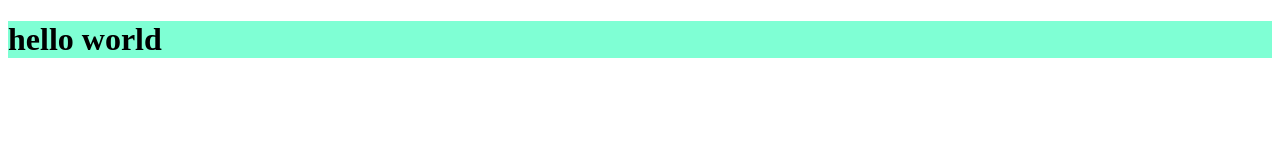
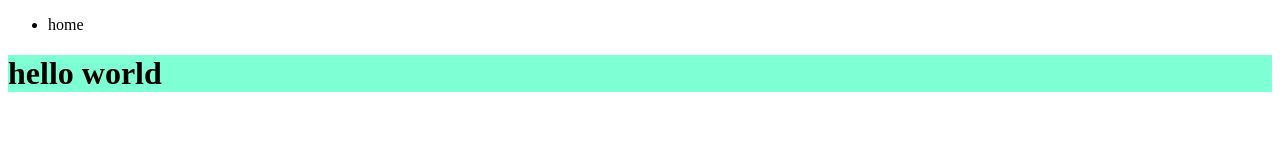
Before and after one commit to tayyaba-ali/advance-github, a plain HTML site: page index.html in a window 1280 px wide. Drawn offline with Linux system fonts and the light colour scheme.

Commit message:
created navbar

```diff
--- a/index.html
+++ b/index.html
@@ -8,6 +8,13 @@
 </head>
 <body>
 
+
+    <nav>
+
+        <ul>
+
+            <li>home</li></ul>
+    </nav>
     <h1>hello world</h1>
 </body>
 </html>
```
